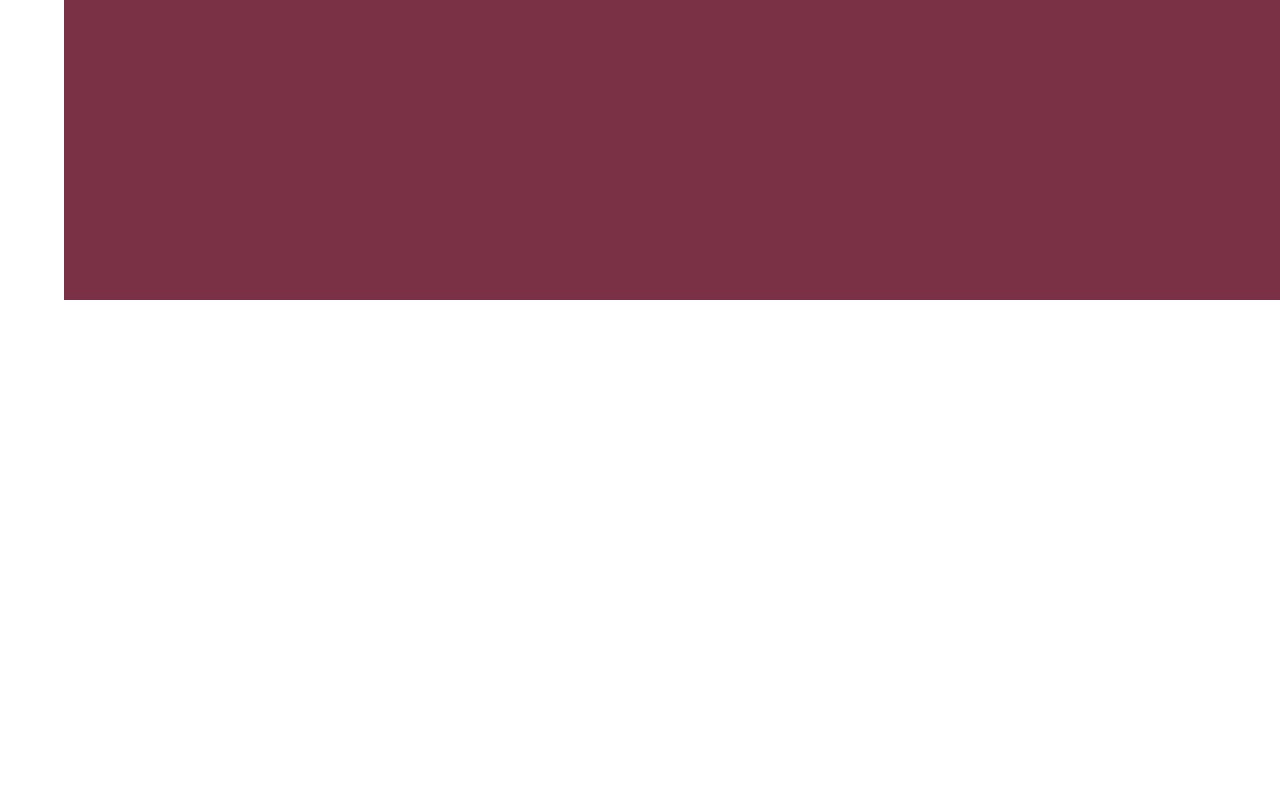
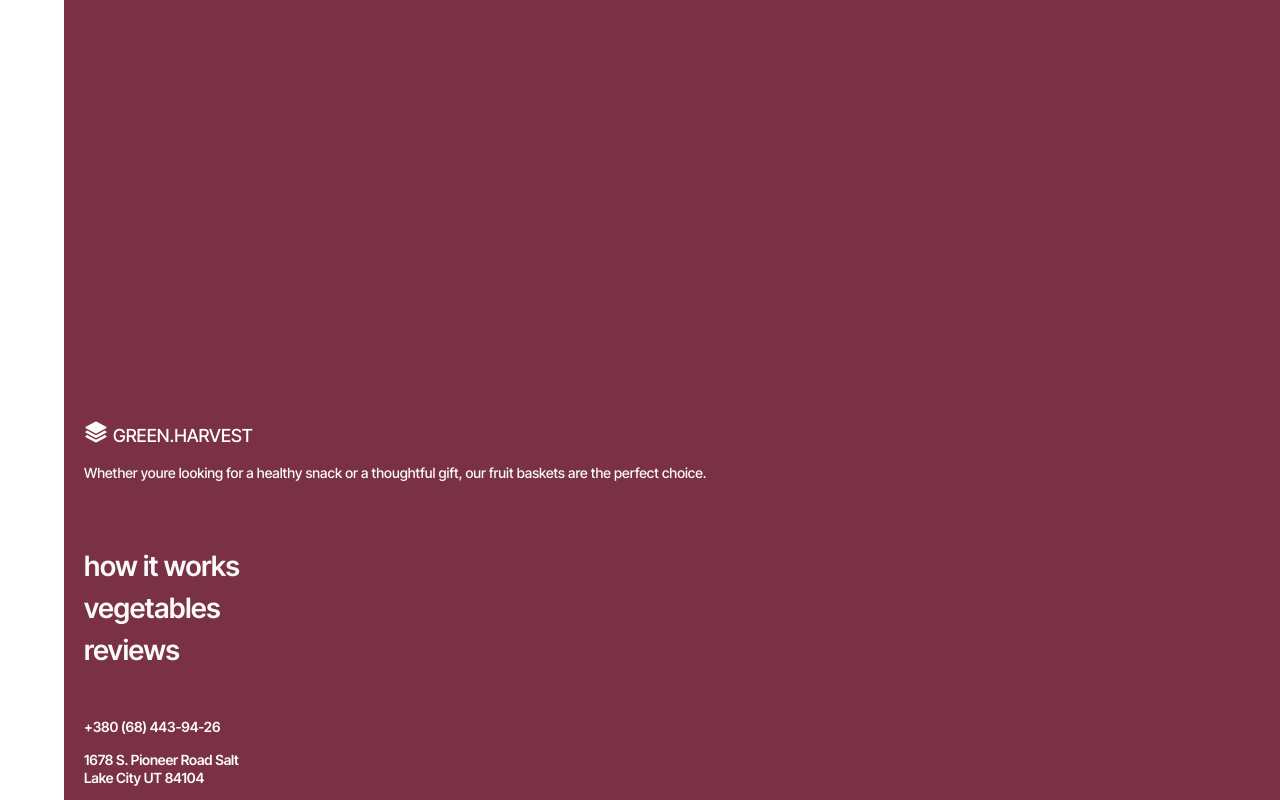
Before and after one commit to Denis2389/green_harvest, a React (Vite) app: page / in a window 1280 px wide. Shown: the part 4198-4998 px from the top of the page. Before the commit the page ends 4498 px from the top, so only its background shows below. Built offline with nearby package versions, Linux system fonts and the light colour scheme.

Commit message:
add burger menu

```diff
--- a/src/Pages/Home/Home.jsx
+++ b/src/Pages/Home/Home.jsx
@@ -1,3 +1,4 @@
+import Footer from '../../components/Footer/Footer'
 import Header from '../../components/Header/Header'
 import Main from '../../components/Main/Main'
 import styles from './Home.module.css'
@@ -7,6 +8,7 @@ const Home = () => {
         <div className={styles.container}>
             <Header />
             <Main />
+            <Footer />
         </div>
     )
 }
--- /dev/null
+++ b/src/components/Footer/Footer.jsx
@@ -0,0 +1,52 @@
+import styles from './Footer.module.css'
+import { HiSquare3Stack3D } from "react-icons/hi2";
+
+const Footer = () => {
+    return (
+      <footer className={styles.footer}>
+        <div className={styles.footerLogo}>
+          <div className={styles.logoFlex}>
+            <a href="#">
+              <HiSquare3Stack3D color="white" size={24} />
+            </a>
+            <a href="#">
+              <span className={styles.logoName}>green.harvest</span>
+            </a>
+          </div>
+          <p className={styles.footerLogoText}>
+            Whether youre looking for a healthy snack or a thoughtful gift, our
+            fruit baskets are the perfect choice.
+          </p>
+          <div className={styles.footerFlex}>
+            <a className={styles.footerTextFirst} href="#">
+              how it works
+            </a>
+            <a className={styles.footerTextSecond} href="#">
+              vegetables
+            </a>
+            <a className={styles.footerTextThird} href="#">
+              reviews
+            </a>
+          </div>
+          <ul className={styles.footerInfo}>
+            <li className={styles.footerMenuInfo}>
+              <a
+                className={styles.footerLinkTel}
+                href="tel:+380 (68) 443-94-26"
+                target="_blank"
+              >
+                +380 (68) 443-94-26
+              </a>
+            </li>
+            <li className={styles.footerMenuInfo}>
+              1678 S. Pioneer Road Salt
+              <br />
+              Lake City UT 84104
+            </li>
+          </ul>
+        </div>
+      </footer>
+    );
+}
+
+export default Footer
--- /dev/null
+++ b/src/components/Footer/Footer.module.css
@@ -0,0 +1,80 @@
+.footer {
+    background-color: #7a3145;
+    padding-left: 20px;
+    padding-right: 20px;
+}
+
+.footerLogo {
+    padding-top: 120px;
+    padding-bottom: 14px;
+
+}
+
+.logoName {
+    font-weight: 700px;
+    color: white;
+    font-size: 18px;
+    text-transform: uppercase;
+}
+
+.footerLogoText {
+    font-weight: 500;
+    font-size: 14px;
+    line-height: 1.3;
+    color: #fbfbfb;
+    padding-top: 14px;
+    padding-bottom: 30px;
+}
+
+.footerTextFirst {
+    padding-top: 40px;
+}
+
+.footerTextFirst,
+.footerTextSecond,
+.footerTextThird {
+    font-weight: 600;
+    font-size: 28px;
+    line-height: 1;
+    letter-spacing: -0.01em;
+    color: #fbfbfb;
+}
+
+.footerTextFirst,
+.footerTextSecond {
+    padding-bottom: 14px;
+}
+
+.footerTextThird {
+    padding-bottom: 40px;
+}
+
+.footerMenuInfo {
+    padding-top: 14px;
+    font-weight: 600;
+    font-size: 14px;
+    line-height: 1.28571;
+    letter-spacing: -0.01em;
+    color: #fbfbfb;
+}
+
+.footerLinkTel {
+    font-weight: 600;
+    font-size: 14px;
+    line-height: 1.3;
+    letter-spacing: -0.01em;
+    color: #fbfbfb;
+    text-decoration: none;
+    margin-bottom: 14px;
+}
+
+.logoFlex {
+    display: flex;
+    align-items: center;
+    gap: 5px;
+}
+
+.footerFlex {
+    display: flex;
+    flex-direction: column;
+}
--- a/src/components/Header/BurgerMenu/BurgerMenu.jsx
+++ b/src/components/Header/BurgerMenu/BurgerMenu.jsx
@@ -1,43 +1,35 @@
 import styles from './BurgerMenu.module.css'
-import { useState } from 'react';
 import { FaInstagram, FaLinkedin, FaGithub } from "react-icons/fa";
 import { FaTelegram } from "react-icons/fa6";
 import { IoMdClose } from "react-icons/io";
 
-const BurgerMenu = () => {
+const BurgerMenu = ({ handleToggleMenu, isOpen }) => {
 
-    const [isOpen, setIsOpen] = useState(false);
-
-    // const handleOpenModal = () => {
-    //   setIsOpen(true)
-    // }
-
-    const handleCloseModal = () => {
-      setIsOpen(false)
-    }
 
     return (
       <>
         {isOpen && (
-          <div className={styles.burgerMenu}>
-            <button onClick={handleCloseModal}>
-              <IoMdClose />
+          <div className={`${styles.burgerMenu} ${isOpen ? styles.open : ""}`}>
+            <button onClick={handleToggleMenu}>
+              <IoMdClose size={40} color='white'/>
             </button>
             <h2>Contacts</h2>
-            <p>you can contact me here</p>
+            <p>you can contact me here:</p>
+            <div className={styles.socialIcons}>
               <a href="https://www.instagram.com/deniska2389/">
-              <FaInstagram />
+                <FaInstagram size={50} color="white" />
               </a>
               <a href="https://t.me/feet11">
-              <FaTelegram />
+                <FaTelegram size={50} color="white" />
               </a>
               <a href="https://www.linkedin.com/in/denis-berezniak-b3a2912b1/">
-              <FaLinkedin />
+                <FaLinkedin size={50} color="white" />
               </a>
-            <p>And check my Github here👇</p>
+              <p className={styles.gText}>And check my Github here👇</p>
               <a href="https://github.com/Denis2389">
-              <FaGithub />
+                <FaGithub size={50} color="white" style={{ margin: 'auto', marginLeft: '70px'}}/>
               </a>
+            </div>
           </div>
         )}
       </>
--- a/src/components/Header/BurgerMenu/BurgerMenu.module.css
+++ b/src/components/Header/BurgerMenu/BurgerMenu.module.css
@@ -1,4 +1,49 @@
 .burgerMenu {
+    position: fixed;
+    top: 0;
+    left: 0;
     width: 100%;
     height: 100vh;
+    background-color: #7a3145;
+    transform: translateX(-100%);
+    transition: transform 0.7s ease-in-out;
+    padding: 20px;
+    display: flex;
+    align-items: center;
+    flex-direction: column;
+    padding-top: 200px;
+
 }
+
+.burgerMenu.open {
+    transform: translateX(0);
+}
+
+.burgerMenu button {
+    position: absolute;
+    top: 20px;
+    right: 20px;
+    border: none;
+    background: none;
+    cursor: pointer;
+    z-index: 999;
+}
+
+.burgerMenu h2 {
+    color: white;
+    margin-bottom: 20px;
+}
+
+.burgerMenu p {
+    margin-bottom: 20px;
+    color: white;
+}
+
+.socialIcons a {
+    margin-left: 20px;
+}
+
+.gText {
+    margin-top: 50px;
+    padding-left: 20px;
+}
--- a/src/components/Header/Header.jsx
+++ b/src/components/Header/Header.jsx
@@ -1,21 +1,38 @@
 import styles from './Header.module.css'
+import { useState } from 'react'
 import { HiSquare3Stack3D } from "react-icons/hi2";
 import { RxHamburgerMenu } from "react-icons/rx";
+import BurgerMenu from './BurgerMenu/BurgerMenu';
 
 
 const Header = () => {
+
+  const [isOpen, setIsOpen] = useState(false)
+
+  const handleToggleMenu = () => {
+    setIsOpen(!isOpen)
+  }
+
+  if(isOpen) {
+    return <BurgerMenu handleToggleMenu={handleToggleMenu} isOpen={isOpen}/>
+  }
+
 
     return (
       <header>
         <div className={styles.container}>
           <div className={styles.headerLogo}>
             <div className={styles.logoContainer}>
-            <a href="#">
-              <HiSquare3Stack3D color='white' size={24} />
-            </a>
-            <a href="#"><span className={styles.logoName}>green.harvest</span></a>
+              <a href="#">
+                <HiSquare3Stack3D color="white" size={24} />
+              </a>
+              <a href="#">
+                <span className={styles.logoName}>green.harvest</span>
+              </a>
             </div>
-            <button className={styles.burgerBtn}><RxHamburgerMenu size={32}/></button>
+            <button onClick={handleToggleMenu} className={styles.burgerBtn}>
+              <RxHamburgerMenu size={32} />
+            </button>
           </div>
         </div>
       </header>
--- a/src/components/Main/Main.jsx
+++ b/src/components/Main/Main.jsx
@@ -9,12 +9,11 @@ import SectionSocial from './SectionSocial/SectionSocial';
 
 const Main = () => {
 
-
-
   return (
     <main>
 
         <BurgerMenu />
+
 
         <SectionTitle />
         <SectionAdvantage />
--- a/src/components/Main/SectionSocial/SectionSocial.jsx
+++ b/src/components/Main/SectionSocial/SectionSocial.jsx
@@ -9,16 +9,16 @@ const SectionSocial = () => {
           <p>Follow us on our social networks:</p>
           <ul className={styles.socialList}>
             <li className={styles.socialItems}>
-              <a href="https://www.instagram.com/?locale=ru"></a>
-              <FaInstagramSquare size={60} color='#3f729b' className={styles.instIcon}/>
+              <a target='_blank' href="https://www.instagram.com/?locale=ru"></a>
+              <FaInstagramSquare size={55} color='#fafafa' className={styles.instIcon}/>
             </li>
             <li className={styles.socialItems}>
-              <a href="https://www.facebook.com/?locale=uk_UA"></a>
-              <FaFacebookSquare size={60} color='#1877F2'/>
+              <a target='_blank' href="https://www.facebook.com/?locale=uk_UA"></a>
+              <FaFacebookSquare size={55} color='#fafafa'/>
             </li>
             <li className={styles.socialItems}>
-              <a href="https://www.youtube.com/?app=desktop&gl=UA&hl=uk"></a>
-              <FaYoutube size={60} color='#c4302b'/>
+              <a target='_blank' href="https://www.youtube.com/?app=desktop&gl=UA&hl=uk"></a>
+              <FaYoutube size={55} color='#fafafa'/>
             </li>
           </ul>
         </div>
--- a/src/components/Main/SectionSocial/SectionSocial.module.css
+++ b/src/components/Main/SectionSocial/SectionSocial.module.css
@@ -32,8 +32,3 @@
     justify-content: space-around;
     color: #fafafa;
 }
-
-.instIcon {
-    background: linear-gradient(45deg, #f58529, #dd2a7b, #8134af, #515bd4);
-
-}
```
Lines whose indentation alone changed are shown as unchanged.
